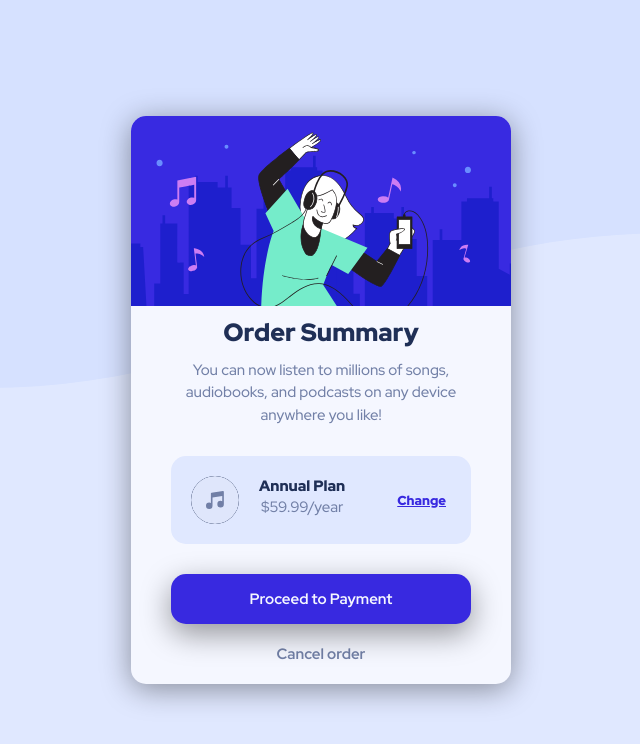
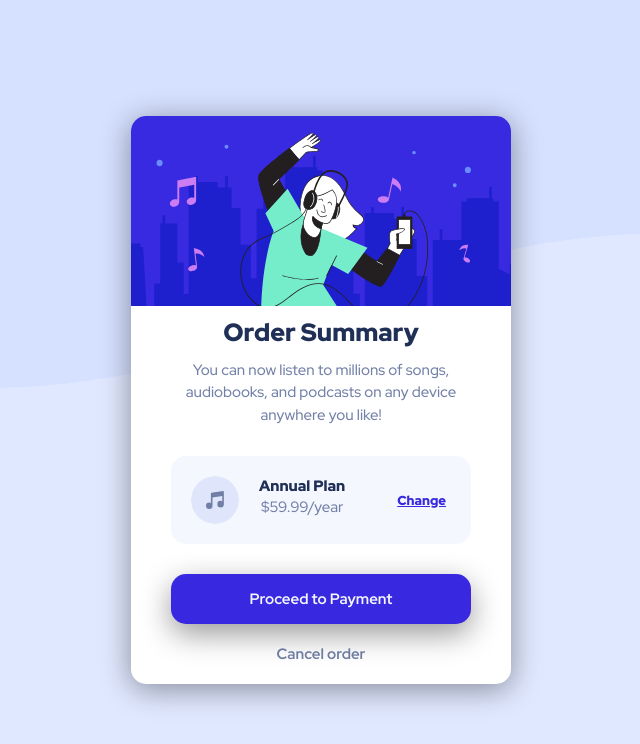
Before and after one commit to gideon-del/FEM-order-summary, a website: page index.html in a window 1280 px wide. Shown: the whole page, without its empty margins (319-959 px from the left). Drawn offline with Linux system fonts and the light colour scheme.

Commit message:
Adding changes

```diff
--- a/index.html
+++ b/index.html
@@ -30,11 +30,12 @@
         </div>
         <section class="card__price">
           <div class="price">
-            <img
+            <!-- <img
               src="./images/icon-music.svg"
               alt="Music-icon"
               class="card__price--img"
-            />
+            /> -->
+            <div class="card__price--img"></div>
             <div class="card__price--plan">
               <h2 class="price-header">Annual Plan</h2>
               <p class="paragraph">$59.99/year</p>
--- a/scss/component/_card.scss
+++ b/scss/component/_card.scss
@@ -1,7 +1,7 @@
 @use "../abstract" as *;
 .card {
   width: 90vw;
-  background-color: $color-vpale-blue;
+  background-color: #fff;
   border-radius: 15px;
   overflow: hidden;
   box-shadow: 0 0.5rem 3rem rgba(#000, 0.4);
@@ -23,7 +23,7 @@
 
   &__price {
     padding: 2rem 0.5rem;
-    background-color: $color-primary-light;
+    background-color: $color-vpale-blue;
     // width: 100%;
 
     border-radius: 15px;
@@ -42,7 +42,7 @@
   @media screen and (min-width: 1440px) {
     // height: 56rem;
     max-width: 40rem;
-    transform: scale(1.3);
+    transform: scale(1.1);
     &__text {
       margin: 2rem 0;
     }
--- a/scss/global.scss
+++ b/scss/global.scss
@@ -26,9 +26,13 @@ body {
   margin-left: 1.5rem;
 }
 .card__price--img {
+  width: 4.8rem;
+  height: 4.8rem;
   border-radius: 50%;
-  background-color: $color-dark-blue;
-  filter: $color-desaturated-blue;
+  background-image: url("../images/icon-music.svg");
+  background-size: contain;
+  background-repeat: no-repeat;
+  background-position: center center;
   border: none;
   outline: none;
   margin-right: 1rem;
```
Also changed, not shown: style/style.css, 1 other file.
